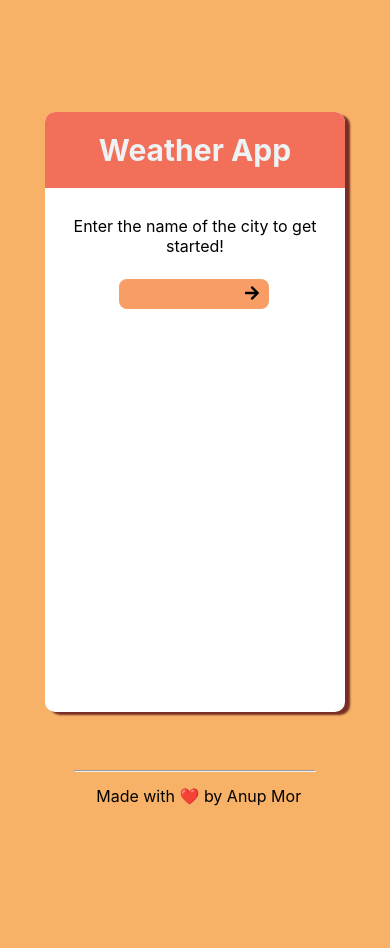
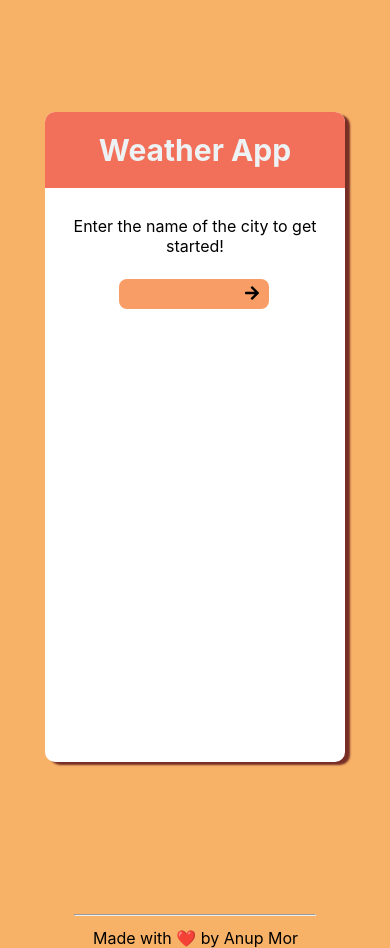
Before and after one commit to Anupmor1998/weather-app, a React (Create React App) app: page / in a window 390 px wide. Before the commit the page ends 844 px from the top, so only its background shows below. Built offline with nearby package versions, Linux system fonts and the light colour scheme.

Commit message:
final mobile responsive

```diff
--- a/src/components/Temp.css
+++ b/src/components/Temp.css
@@ -89,7 +89,7 @@ hr {
 @media (max-width: 600px) {
   .box {
     width: 300px;
-    height: 600px;
+    height: 650px;
   }
   h4 {
     padding: 7px;
@@ -109,16 +109,17 @@ hr {
   }
   .mid-section {
     margin: 0.4em 1em;
+    display: block;
   }
   hr {
-    position: fixed;
-    bottom: 4em;
+    position: absolute;
+    bottom: -5em;
     margin-left: 1.8em;
     width: 15em;
   }
   .para3 {
-    position: fixed;
-    bottom: 1.4em;
-    margin-left: 3.2em;
+    position: absolute;
+    bottom: -7.5em;
+    margin-left: 3em;
   }
 }
```
